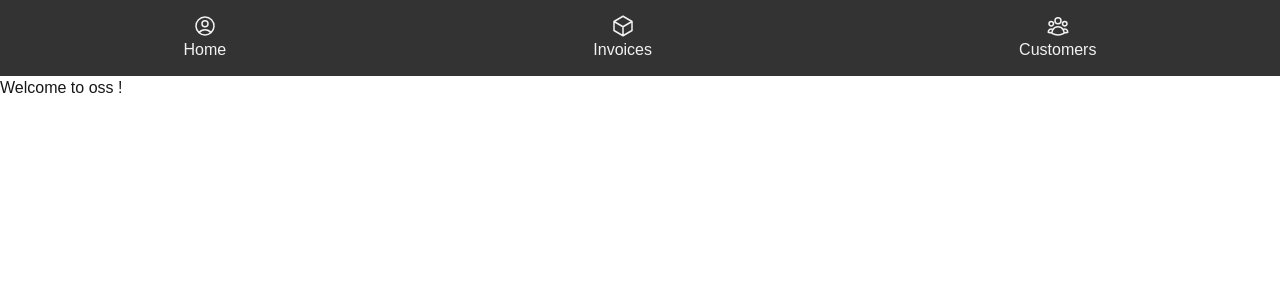
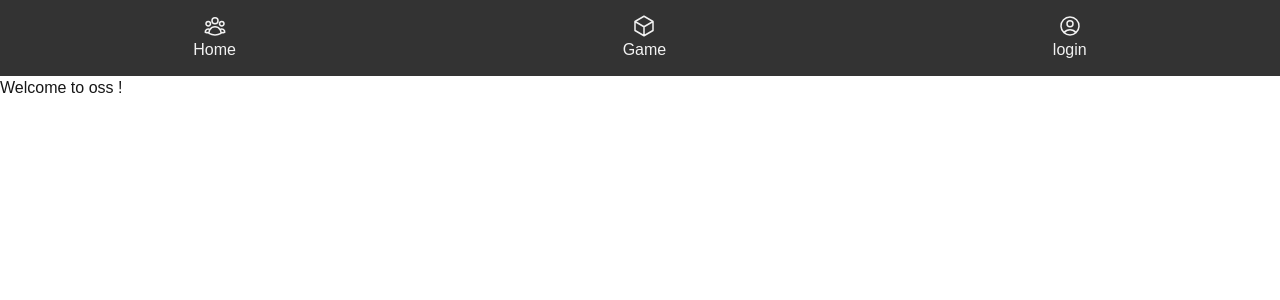
Before and after one commit to Aragant/multiclicker, a Next.js app: page / in a window 1280 px wide. Shown: the top 300 px of the page. Built offline with nearby package versions, Linux system fonts and the light colour scheme.

Commit message:
change links  values to correspond to actual path

```diff
--- a/app/ui/Navbar.tsx
+++ b/app/ui/Navbar.tsx
@@ -8,13 +8,13 @@ import './navbar.css';
 
 
 const links = [
-    { name: 'Home', href: '/dashboard', icon: UserCircleIcon },
+    { name: 'Home', href: '/friends', icon: UserGroupIcon },
     {
-        name: 'Invoices',
-        href: '/dashboard/invoices',
+        name: 'Game',
+        href: '/game',
         icon: CubeIcon,
     },
-    { name: 'Customers', href: '/dashboard/customers', icon: UserGroupIcon },
+    { name: 'login', href: '/login', icon: UserCircleIcon },
 ];
 
 export default function Navbar() {
```
